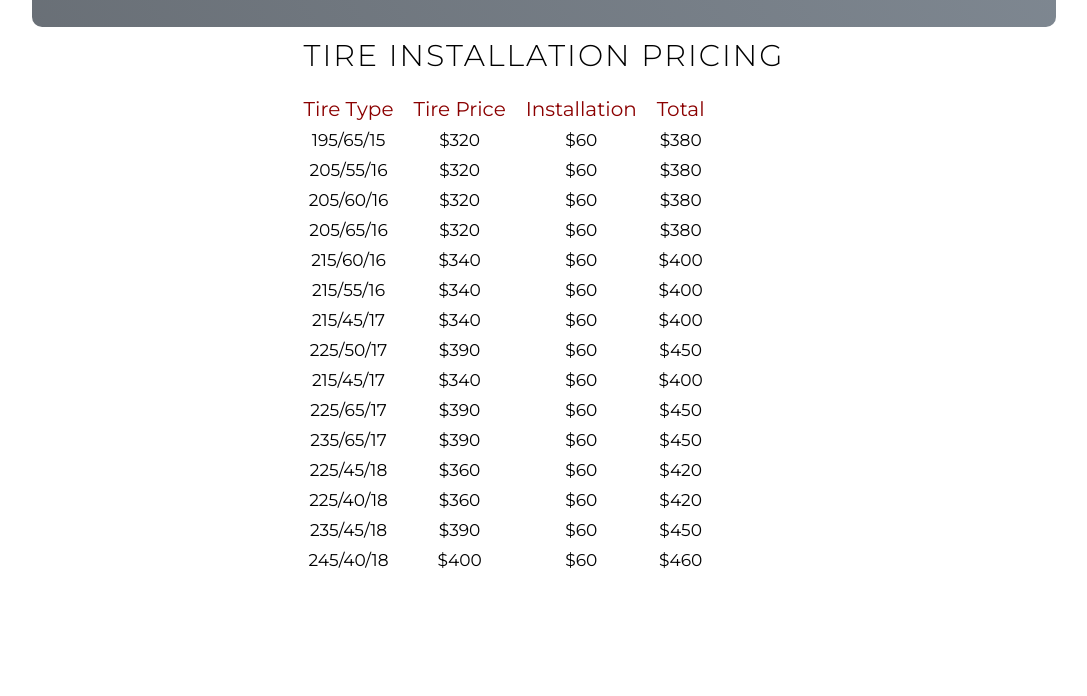
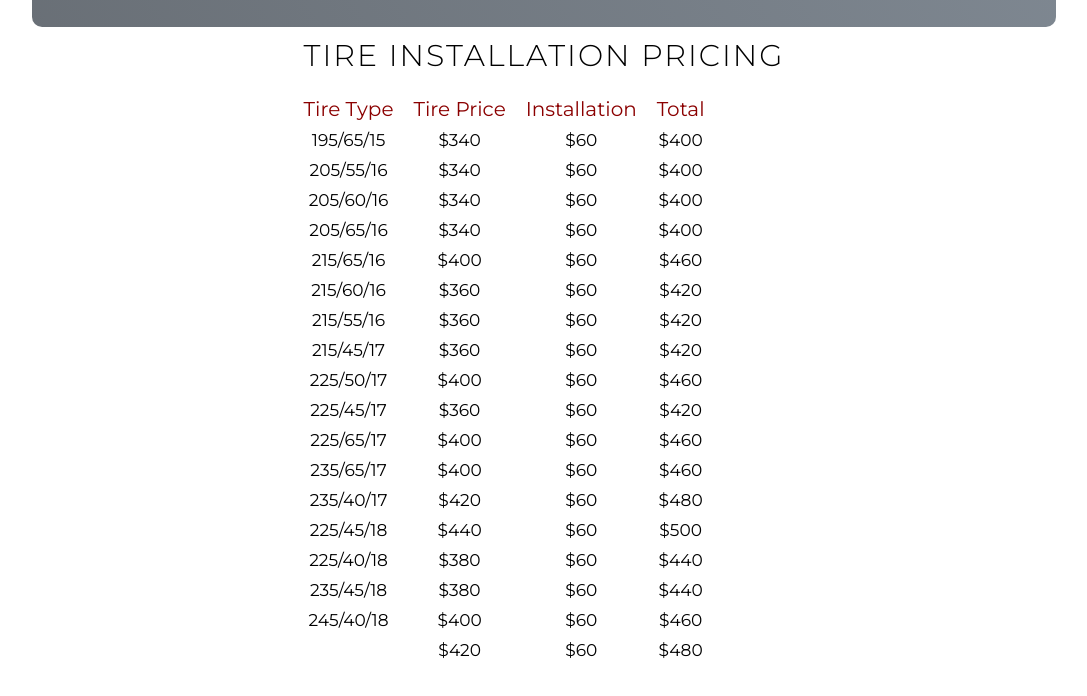
Before and after one commit to smartauto227/smart-tire-website, a plain HTML site: page index.html in a window 1280 px wide. Shown: the part 2584-3280 px from the top of the page, without its empty margins (96-1183 px from the left). Drawn offline with Linux system fonts and the light colour scheme; a script that the page names is missing.

Commit message:
Update index.html
updated prices

```diff
--- a/index.html
+++ b/index.html
@@ -128,10 +128,10 @@
         <section id = "pricing">
         <div><h1 class="pricing-title">Tire Installation Pricing</h1></div>
         <div class="price-info">
-        <h2><span>Tire Type</span>    <br>195/65/15 <br>205/55/16 <br>205/60/16 <br>205/65/16 <br>215/60/16 <br>215/55/16 <br>215/45/17 <br>225/50/17 <br>215/45/17 <br>225/65/17 <br>235/65/17 <br>225/45/18 <br>225/40/18 <br>235/45/18 <br>245/40/18</h2>
-        <h3><span>Tire Price</span>   <br>$320 <br>$320 <br>$320 <br>$320 <br>$340 <br>$340 <br>$340 <br>$390 <br>$340 <br>$390 <br>$390 <br>$360 <br>$360 <br>$390 <br>$400</h3>
-        <h4><span>Installation</span>   <br>$60 <br>$60 <br>$60 <br>$60 <br>$60 <br>$60 <br>$60 <br>$60 <br>$60 <br>$60 <br>$60 <br>$60 <br>$60 <br>$60 <br>$60 </h4>
-        <h5><span>Total</span> <br>$380   <br>$380 <br>$380 <br>$380 <br>$400 <br>$400 <br>$400 <br>$450 <br>$400 <br>$450 <br>$450 <br>$420 <br>$420 <br>$450 <br>$460</h4>
+        <h2><span>Tire Type</span>    <br>195/65/15 <br>205/55/16 <br>205/60/16 <br>205/65/16 <br>215/65/16 <br>215/60/16 <br>215/55/16 <br>215/45/17 <br>225/50/17 <br>225/45/17 <br>225/65/17 <br>235/65/17 <br>235/40/17 <br>225/45/18 <br>225/40/18 <br>235/45/18 <br>245/40/18</h2>
+        <h3><span>Tire Price</span>   <br>$340 <br>$340 <br>$340 <br>$340 <br>$400 <br>$360 <br>$360 <br>$360 <br>$400 <br>$360 <br>$400 <br>$400 <br>$420 <br>$440 <br>$380 <br>$380 <br>$400 <br>$420</h3>
+        <h4><span>Installation</span>   <br>$60 <br>$60 <br>$60 <br>$60 <br>$60 <br>$60 <br>$60 <br>$60 <br>$60 <br>$60 <br>$60 <br>$60 <br>$60 <br>$60 <br>$60 <br>$60 <br>$60 <br>$60 </h4>
+        <h5><span>Total</span> <br>$400   <br>$400 <br>$400 <br>$400 <br>$460 <br>$420 <br>$420 <br>$420 <br>$460 <br>$420 <br>$460 <br>$460 <br>$480 <br>$500 <br>$440 <br>$440 <br>$460 <br>$480</h4>
       </div>
       </div>
     </section>
```
